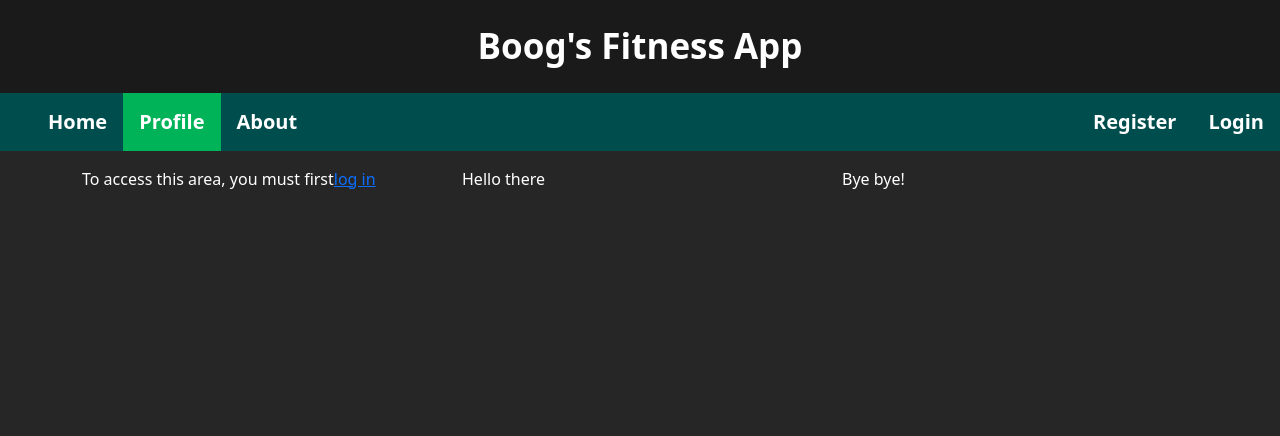
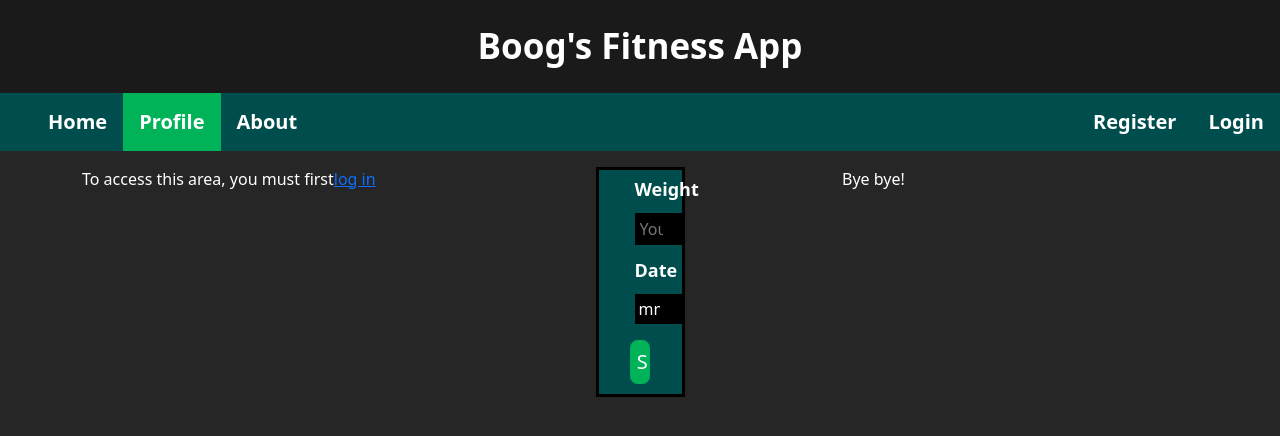
Before and after one commit to ArandaPaige/fitness_web_app, a Flask app: page /profile/ in a window 1280 px wide. Shown: the top 436 px of the page. Run offline with Flask 2, Linux system fonts and the light colour scheme.

Commit message:
Added weight entry form to profile.

```diff
--- a/fitness_web_app/templates/account.html
+++ b/fitness_web_app/templates/account.html
@@ -5,8 +5,8 @@
     <li><a href="{{ url_for('profile') }}">Profile</a></li>
     <li><a href="{{ url_for('about') }}">About</a></li>
     {% if current_user.is_authenticated %}
-        <li style="float:right"><a class='active' href="{{ url_for('logout') }}">Logout</a></li>
-        <li style="float:right"><a href="{{ url_for('account') }}">Account</a></li>
+        <li style="float:right"><a href="{{ url_for('logout') }}">Logout</a></li>
+        <li style="float:right"><a class='active' href="{{ url_for('account') }}">Account</a></li>
     {% else %}
         <li style="float:right"><a href="{{ url_for('login') }}">Login</a></li>
         <li style="float:right"><a href="{{ url_for('register') }}">Register</a></li>
--- a/fitness_web_app/templates/profile.html
+++ b/fitness_web_app/templates/profile.html
@@ -15,7 +15,7 @@
 {% block content %}
     <div class="container">
       <div class="row">
-        <div class="col">
+        <div class="col-sm-4">
             {% if current_user.is_authenticated %}
                 <div>
                     <p>Good day, {{ current_user.username }}</p>
@@ -26,10 +26,39 @@
                 </div>
             {% endif %}
         </div>
-        <div class="col">
-          <p>Hello there</p>
+        <div class="col-sm-4">
+          <div class="auth">
+              <form method="POST" action="">
+                  {{ form.hidden_tag() }}
+                  <fieldset class="auth_field">
+                    <div class="auth_group">
+                        {{form.weight.label(class="auth_label")}}
+                        {% if form.weight.errors %}
+                            {% for error in form.weight.errors %}
+                                <p style="float:right">{{ error }}</p>
+                            {% endfor %}
+                        {% else %}
+                            {{form.weight(class="input_field", placeholder="Your weight")}}
+                        {% endif %}
+                    </div>
+                    <div class="auth_group">
+                        {{form.date.label(class="auth_label")}}
+                        {% if form.date.errors %}
+                            {% for error in form.date.errors %}
+                                <p>{{ error }}</p>
+                            {% endfor %}
+                        {% else %}
+                            {{form.date(class="input_field", placeholder="Enter a date or leave blank for today.")}}
+                        {% endif %}
+                    </div>
+                </fieldset>
+                <div>
+                    {{form.submit(class="submit")}}
+                </div>
+              </form>
+          </div>
         </div>
-        <div class="col">
+        <div class="col-sm-4">
           <p>Bye bye!</p>
         </div>
       </div>
--- a/fitness_web_app/userprofile.py
+++ b/fitness_web_app/userprofile.py
@@ -1,9 +1,10 @@
 from flask import render_template, flash, redirect, url_for
 from fitness_web_app import app, DBASE
-from fitness_web_app.model import User
+from fitness_web_app.model import User, WeightEntryForm, WeightEntry
 from flask_login import login_required, current_user
 
 
 @app.route("/profile/", methods=['GET'])
 def profile():
-    return render_template('profile.html', title='Profile')
+    form = WeightEntryForm()
+    return render_template('profile.html', title='Profile', form=form)
```
